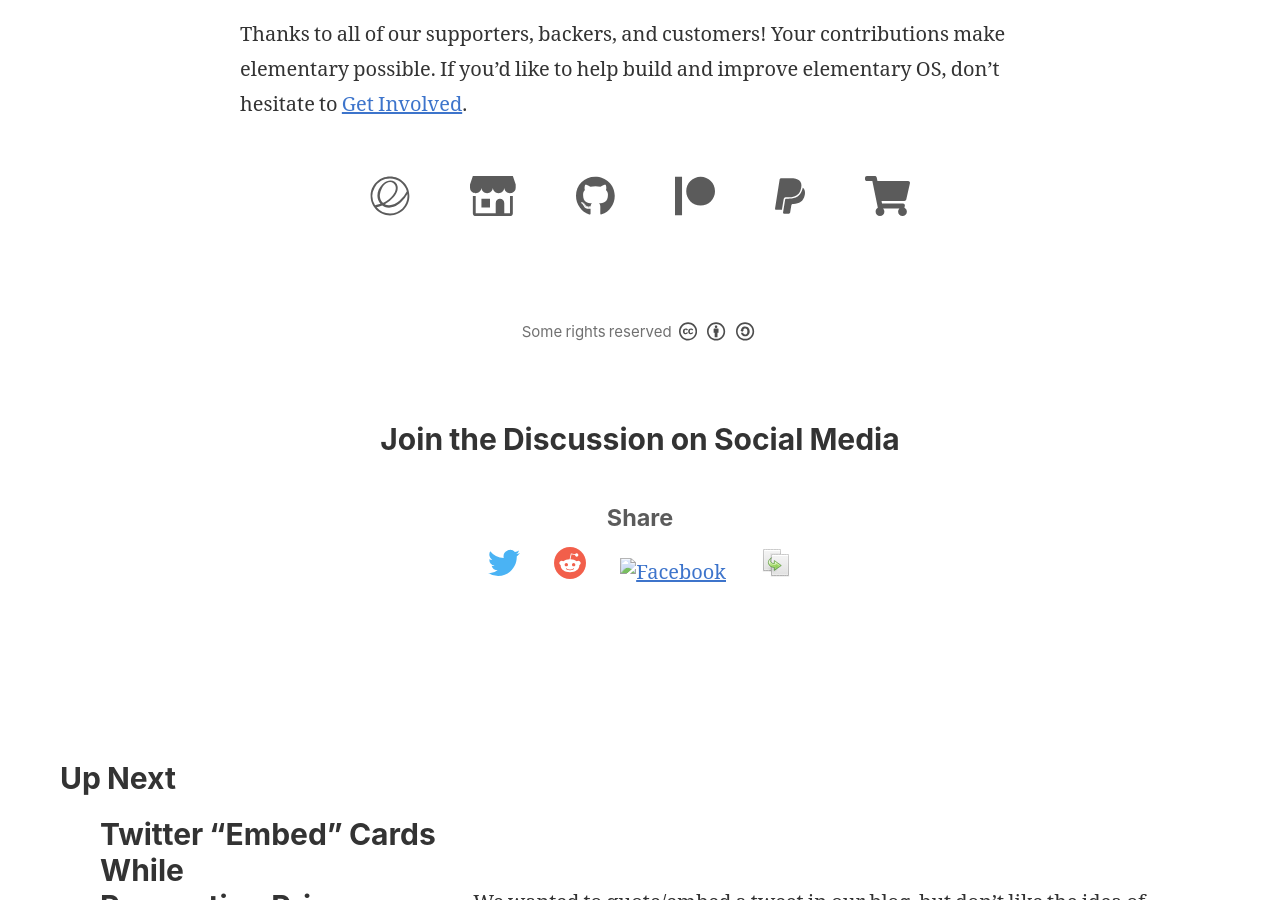
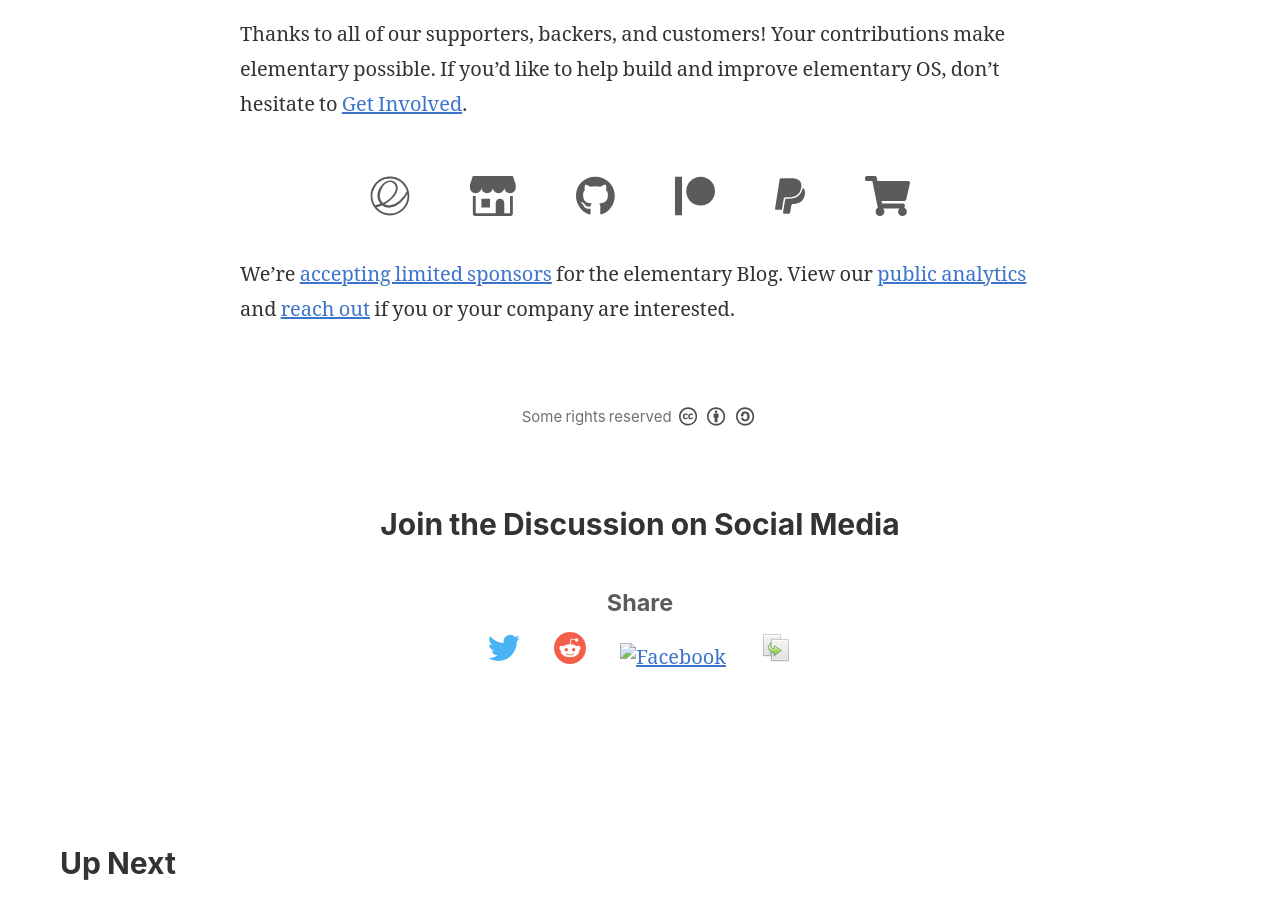
Before and after one commit to elementary/blog-template, a Jekyll site: the page built from _posts/3000-12-31-future-post.md, in a window 1280 px wide and 900 px high, scrolled down 629 px. Built offline with Jekyll 4.4.1, drawn with Linux system fonts in a browser that asks for light colours; our own code applies the rules of GitHub Pages for plain Markdown files.

Commit message:
Add a form for sponsors (#48)

```diff
--- a/_config.yaml
+++ b/_config.yaml
@@ -3,6 +3,8 @@ description: "We design and develop the fast, open, and privacy-respecting repla
 permalink: /:title/
 theme-color: "#64baff"
 gravatar: eaa3cc978770998ea2bd4382935bf0f4
+sponsor_inquiry: https://docs.google.com/forms/d/e/1FAIpQLSe1rNuHnph8TBhIVYYH2hGrAdMwjW9a_xpo1czjITucF7GQXA/viewform
+analytics: https://plausible.io/blog.elementary.io
 
 facebook: elementaryos
 mastodon: elementary
--- a/_includes/thanks.html
+++ b/_includes/thanks.html
@@ -69,8 +69,8 @@
 </div>
 {% endunless %}
 
+<div class="sponsor">
   {% if page.sponsor.name %}
-  <div class="sponsor">
       {% if page.sponsor.link && page.sponsor.image %}
         <a href="{{ page.sponsor.link }}" rel="noreferrer nofollow noopener" target="_blank">
       {% endif %}
@@ -88,6 +88,8 @@
       <p>We'd like to specially thank
       {% if page.sponsor.link %}
         <a href="{{ page.sponsor.link }}" rel="noreferrer nofollow noopener" target="_blank">
-    {% endif %}{{ page.sponsor.name }}{% if page.sponsor.link %}</a>{% endif %} for sponsoring this blog post and helping to sponsor our work. {% if page.sponsor.hook %}{{ page.sponsor.hook }}{% endif %}</p>
+      {% endif %}{{ page.sponsor.name }}{% if page.sponsor.link %}</a>{% endif %} for <a href="{{ site.sponsor_inquiry }}" rel="noreferrer nofollow noopener" target="_blank">sponsoring</a> this blog post and supporting our work. {% if page.sponsor.hook %}{{ page.sponsor.hook }}{% endif %}</p>
+  {% else %}
+    <p>We’re <a href="{{ site.sponsor_inquiry }}" rel="noreferrer nofollow noopener" target="_blank">accepting limited sponsors</a> for the elementary Blog. View our <a href="{{ site.analytics }}" rel="noreferrer nofollow noopener" target="_blank">public analytics</a> and <a href="{{ site.sponsor_inquiry }}" rel="noreferrer nofollow noopener" target="_blank">reach out</a> if you or your company are interested.</p>
+  {% endif %}
 </div>
-{% endif %}
```
Lines whose indentation alone changed are shown as unchanged.
